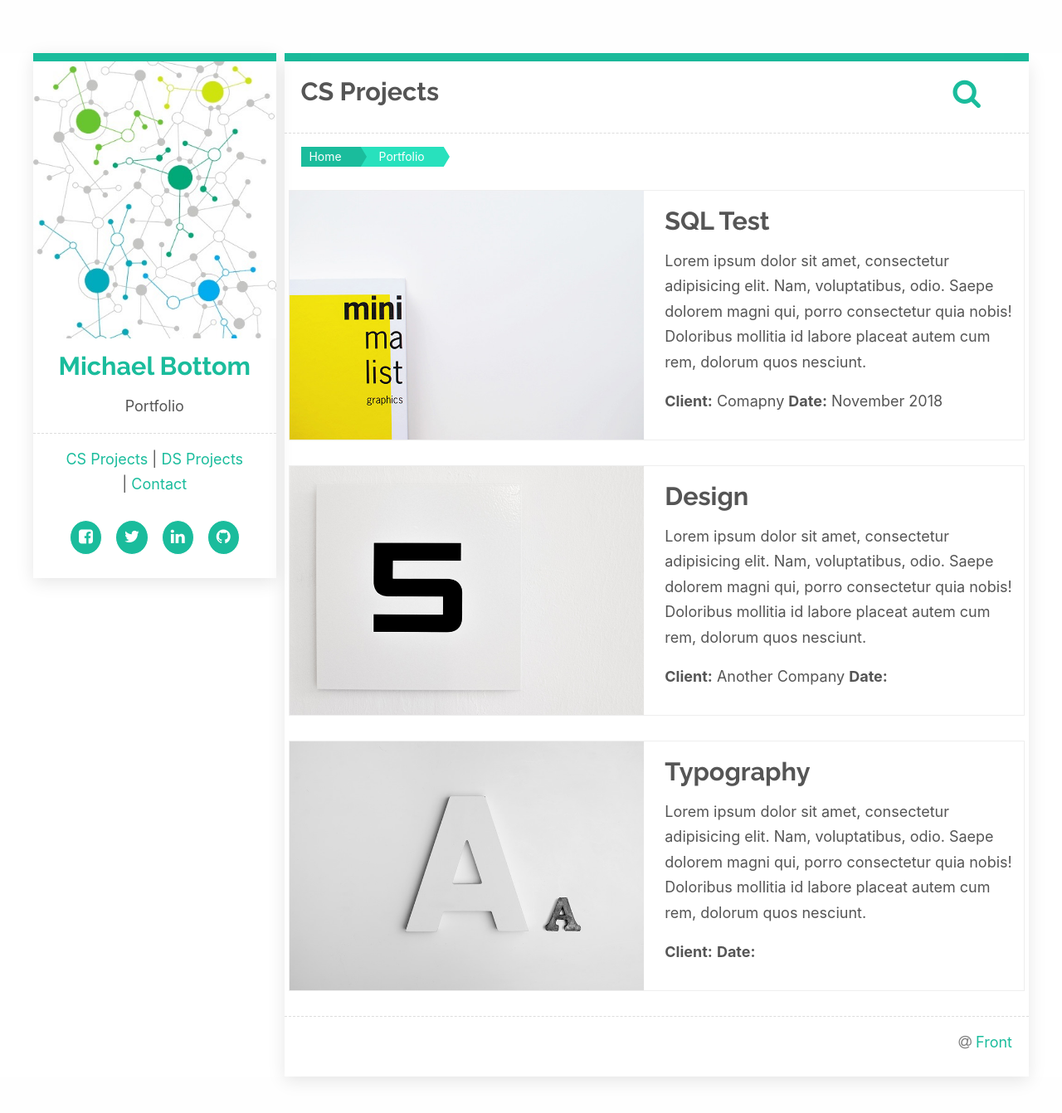
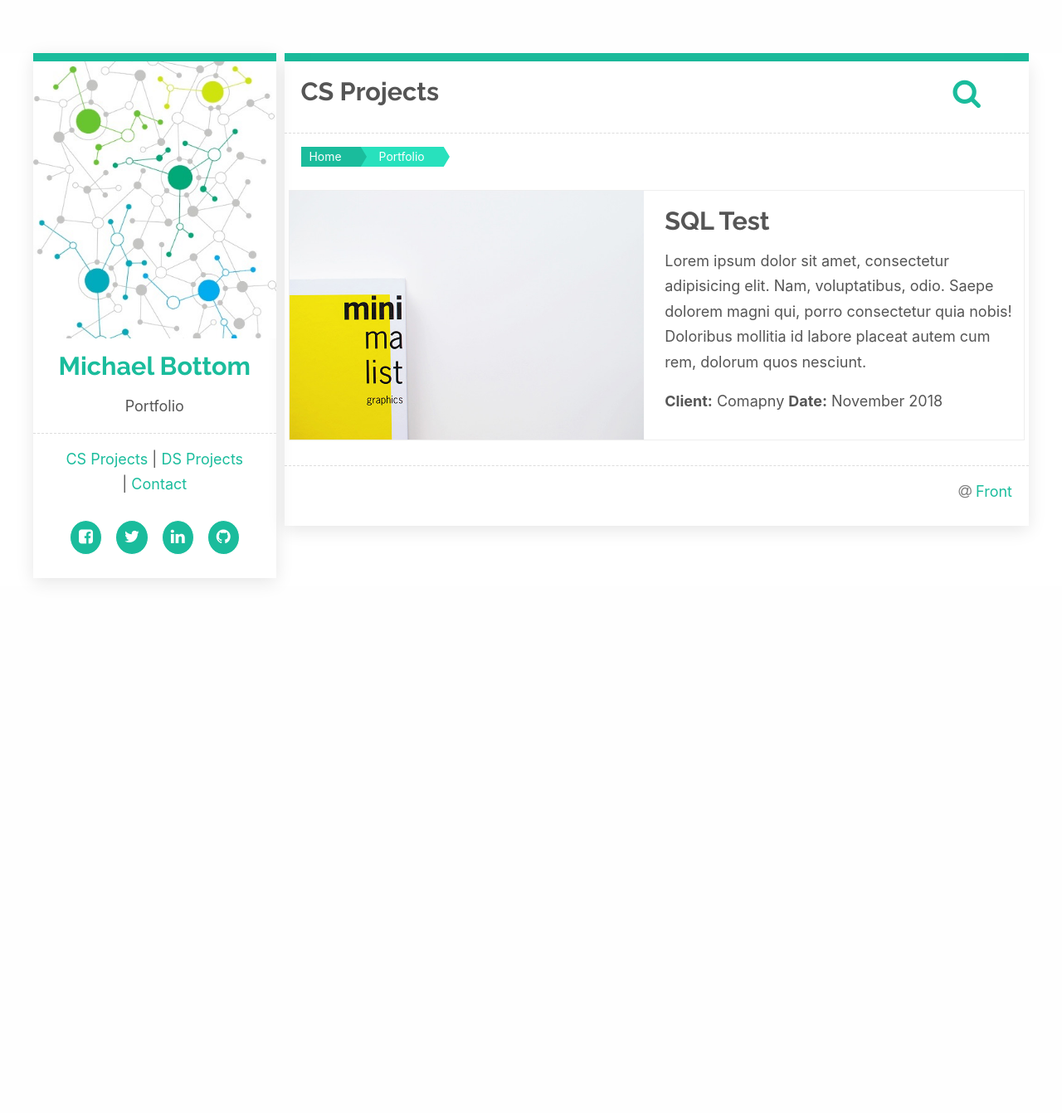
Before and after one commit to MLBott/home, a Jekyll site: the page built from _pages/work.html, in a window 1280 px wide and 1362 px high. Shown: the top 1342 px of the window at 83% size. Built offline with Jekyll 4.4.1, drawn with Linux system fonts in a browser that asks for light colours; nearby versions of some CDN libraries.

Commit message:
Update main.yml

```diff
--- a/_data/main.yml
+++ b/_data/main.yml
@@ -29,16 +29,8 @@ expertise:
 
 
 projects:
-  - title: Minimalist
+  - title: SQL Test
     image: /images/fischer-twins-662235-unsplash.jpg
-    link: '/portfolio/'
-
-  - title: Design
-    image: /images/bernard-hermant-592731-unsplash.jpg
-    link: '/portfolio/'
-
-  - title: Typography
-    image: /images/alexander-andrews-458492-unsplash.jpg
     link: '/portfolio/'
 
 
@@ -61,15 +53,3 @@ work:
     company: Comapny
     date: November 2018
     link: https://github.com/MLBott/sql-test
-
-  - title: Design
-    image: /images/bernard-hermant-592731-unsplash.jpg
-    description: Lorem ipsum dolor sit amet, consectetur adipisicing elit. Nam, voluptatibus, odio. Saepe dolorem magni qui, porro consectetur quia nobis! Doloribus mollitia id labore placeat autem cum rem, dolorum quos nesciunt.
-    company: Another Company
-    company: Another Company
-
-  - title: Typography
-    image: /images/alexander-andrews-458492-unsplash.jpg
-    description: Lorem ipsum dolor sit amet, consectetur adipisicing elit. Nam, voluptatibus, odio. Saepe dolorem magni qui, porro consectetur quia nobis! Doloribus mollitia id labore placeat autem cum rem, dolorum quos nesciunt.
-    ccompany: Yet Another Company
-    ccompany: Yet Another Company
```
